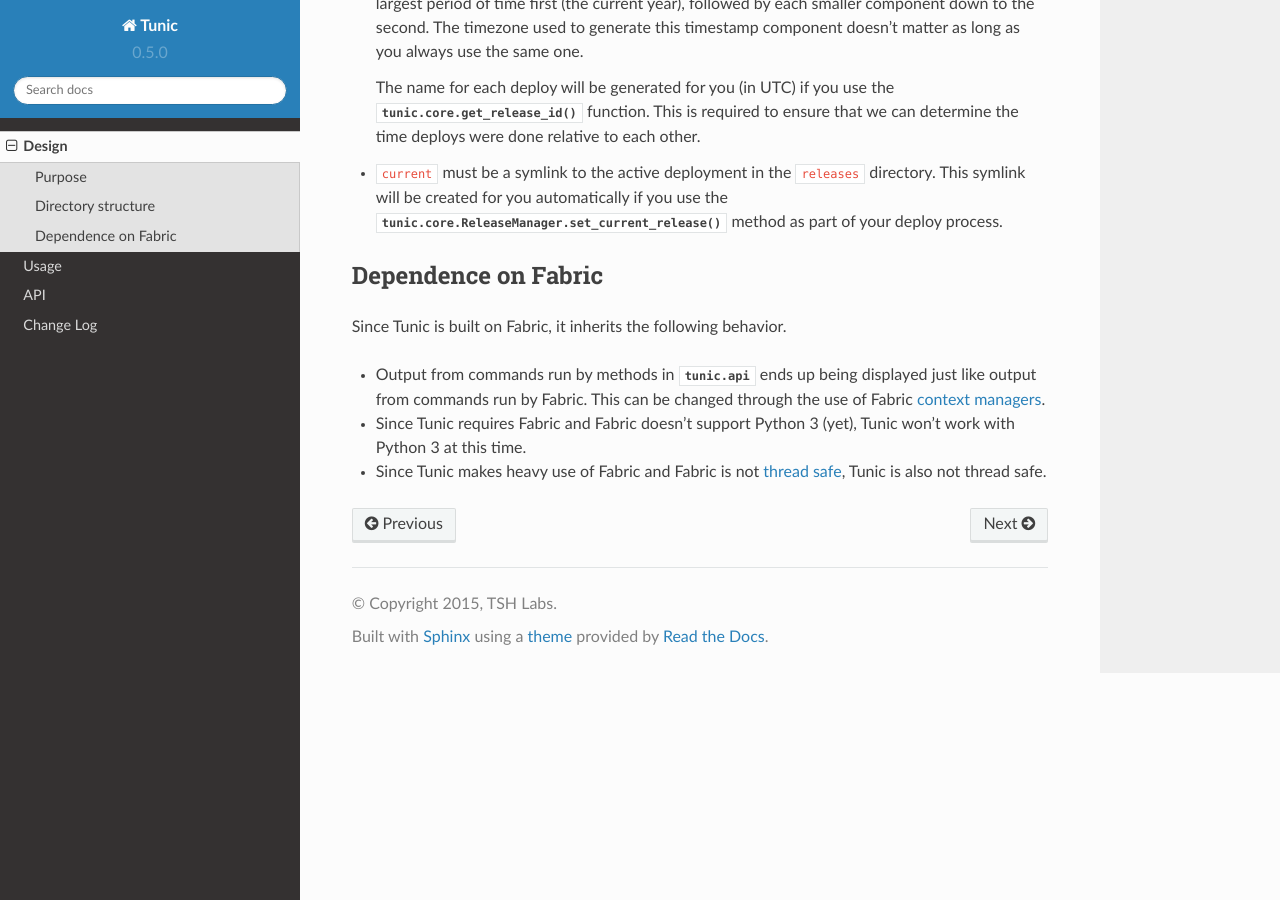
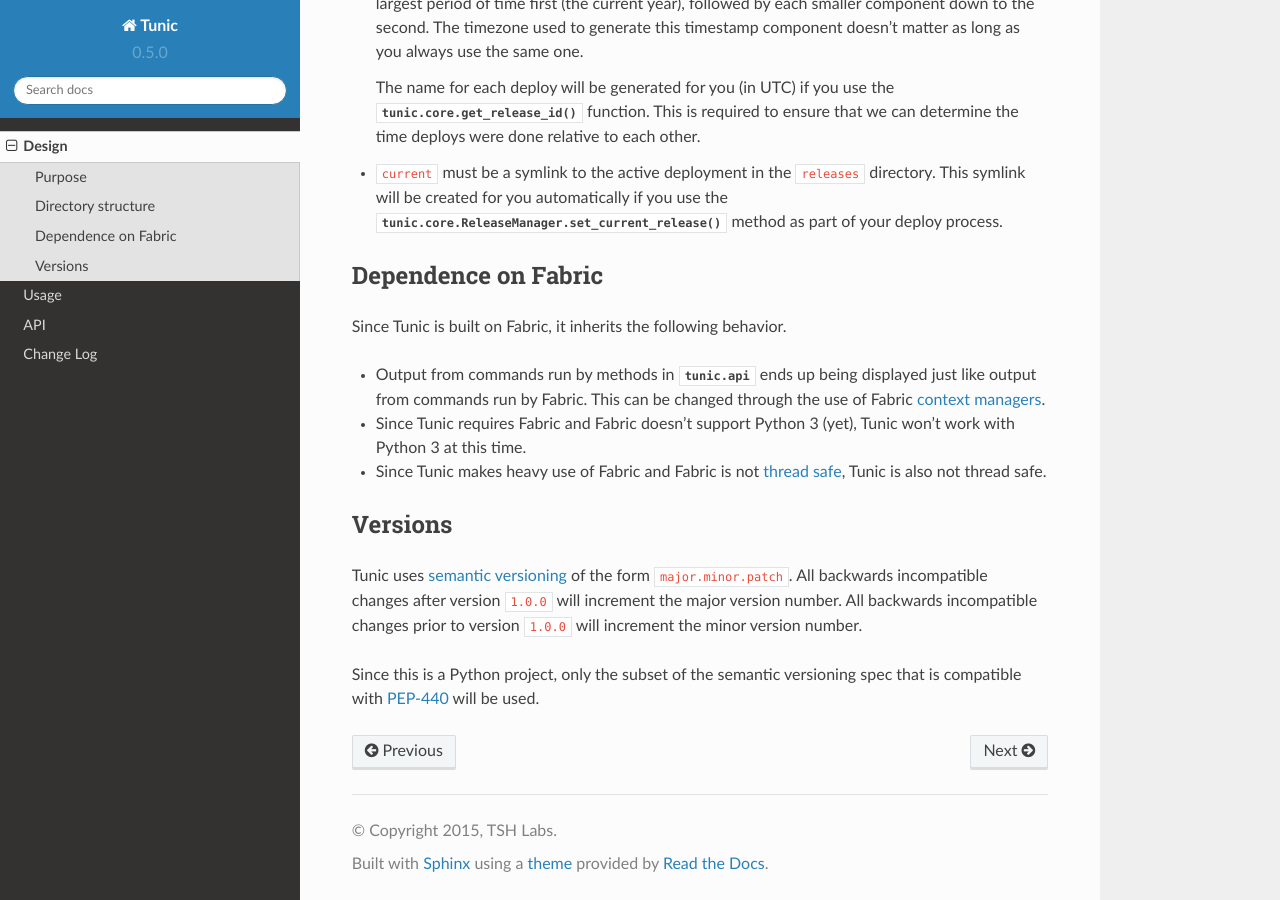
Before and after one commit to 56quarters/tunic, a Sphinx documentation site: the page built from doc/source/design.rst, in a window 1280 px wide and 900 px high, scrolled down 960 px. Built offline with Sphinx 7.4.7 and the Read the Docs theme 2.0.0, drawn with Linux system fonts in a browser that asks for light colours.

Commit message:
Add section about how semantic versioning is used

```diff
--- a/doc/source/design.rst
+++ b/doc/source/design.rst
@@ -71,5 +71,19 @@
   is also not thread safe.
 
 .. _context managers: http://docs.fabfile.org/en/latest/api/core/context_managers.html
+.. _thread safe: http://www.fabfile.org/faq.html#is-fabric-thread-safe
 
-.. _thread safe: http://www.fabfile.org/faq.html#is-fabric-thread-safe
+
+Versions
+--------
+
+Tunic uses `semantic versioning`_ of the form ``major.minor.patch``. All backwards
+incompatible changes after version ``1.0.0`` will increment the major version number.
+All backwards incompatible changes prior to version ``1.0.0`` will increment the minor
+version number.
+
+Since this is a Python project, only the subset of the semantic versioning spec that is
+compatible with `PEP-440`_ will be used.
+
+.. _semantic versioning: http://semver.org/
+.. _PEP-440: https://www.python.org/dev/peps/pep-0440/
```
